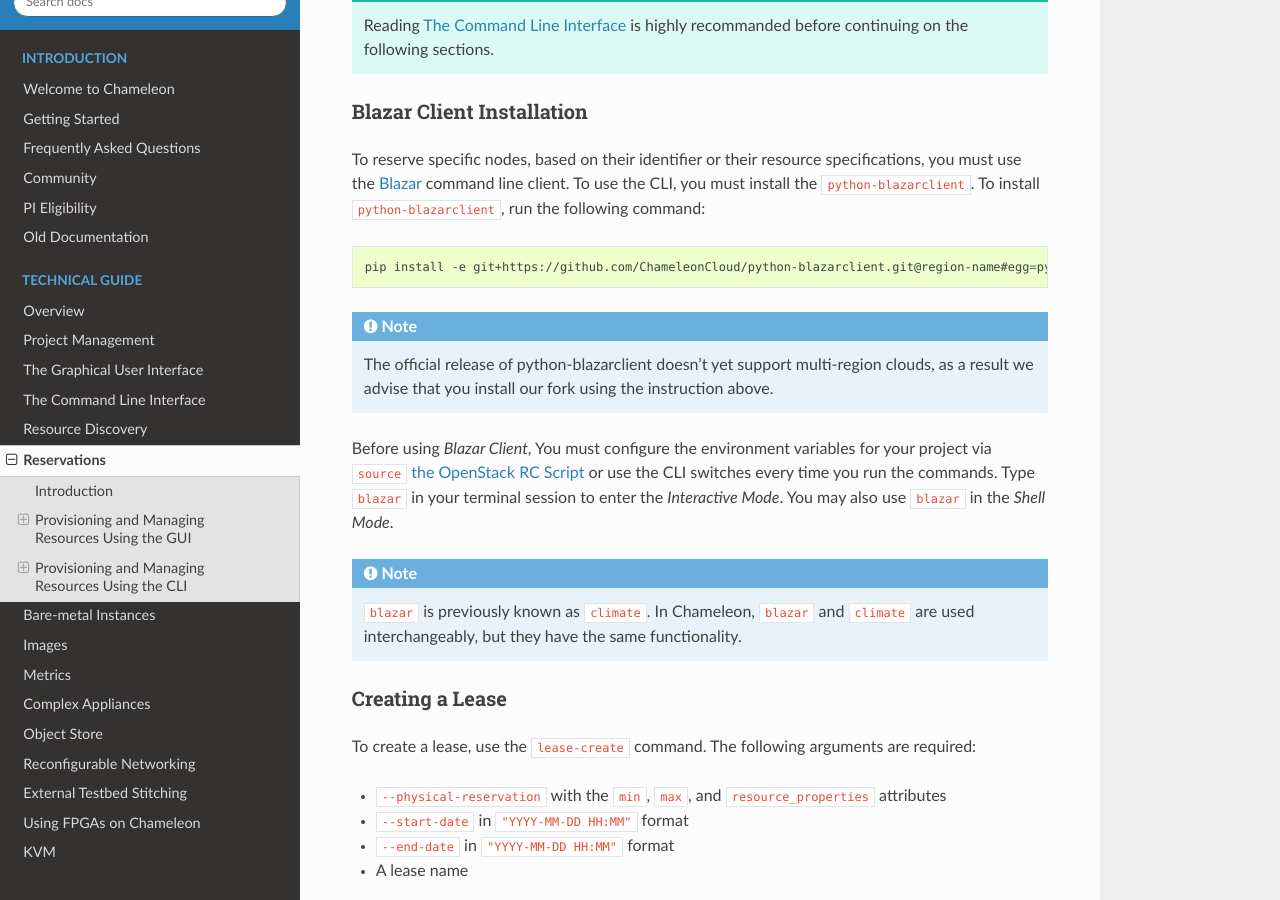
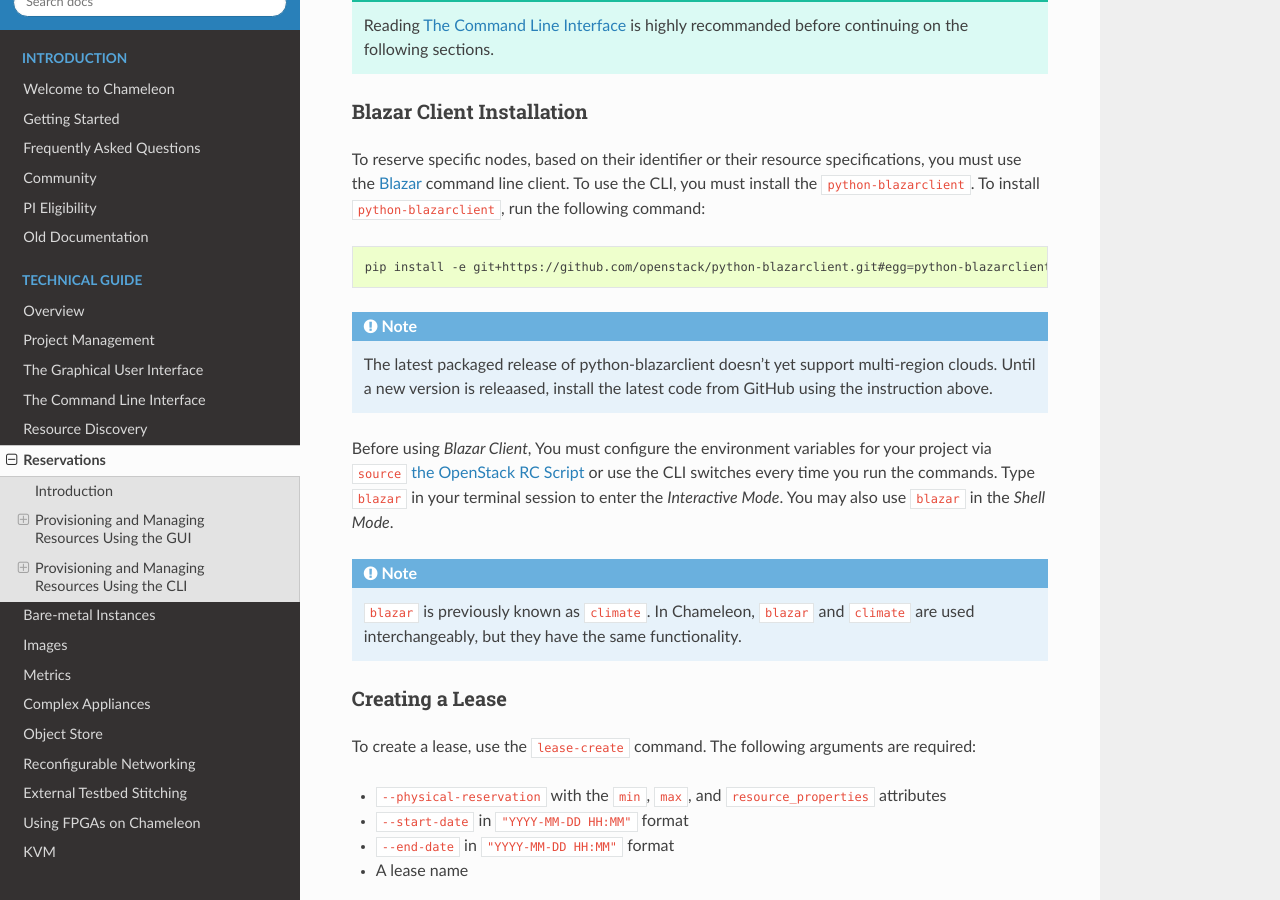
Before and after one commit to ChameleonCloud/docs, a Sphinx documentation site: the page built from source/technical/reservations.rst, in a window 1280 px wide and 900 px high, scrolled down 6055 px. Built offline with Sphinx 7.4.7 and the Read the Docs theme 2.0.0, drawn with Linux system fonts in a browser that asks for light colours.

Commit message:
Update blazarclient installation instructions

```diff
--- a/source/technical/reservations.rst
+++ b/source/technical/reservations.rst
@@ -126,9 +126,9 @@ To reserve specific nodes, based on their identifier or their resource specifica
 
 .. code-block:: bash
 
-   pip install -e git+https://github.com/ChameleonCloud/python-blazarclient.git@region-name#egg=python-blazarclient
+   pip install -e git+https://github.com/openstack/python-blazarclient.git#egg=python-blazarclient
 
-.. note:: The official release of python-blazarclient doesn't yet support multi-region clouds, as a result we advise that you install our fork using the instruction above.
+.. note:: The latest packaged release of python-blazarclient doesn't yet support multi-region clouds. Until a new version is releaased, install the latest code from GitHub using the instruction above.
 
 Before using *Blazar Client*, You must configure the environment variables for your project via ``source`` :ref:`the OpenStack RC Script <cli-rc-script>` or use the CLI switches every time you run the commands. Type ``blazar`` in your terminal session to enter the *Interactive Mode*. You may also use ``blazar`` in the *Shell Mode*.
 
```
